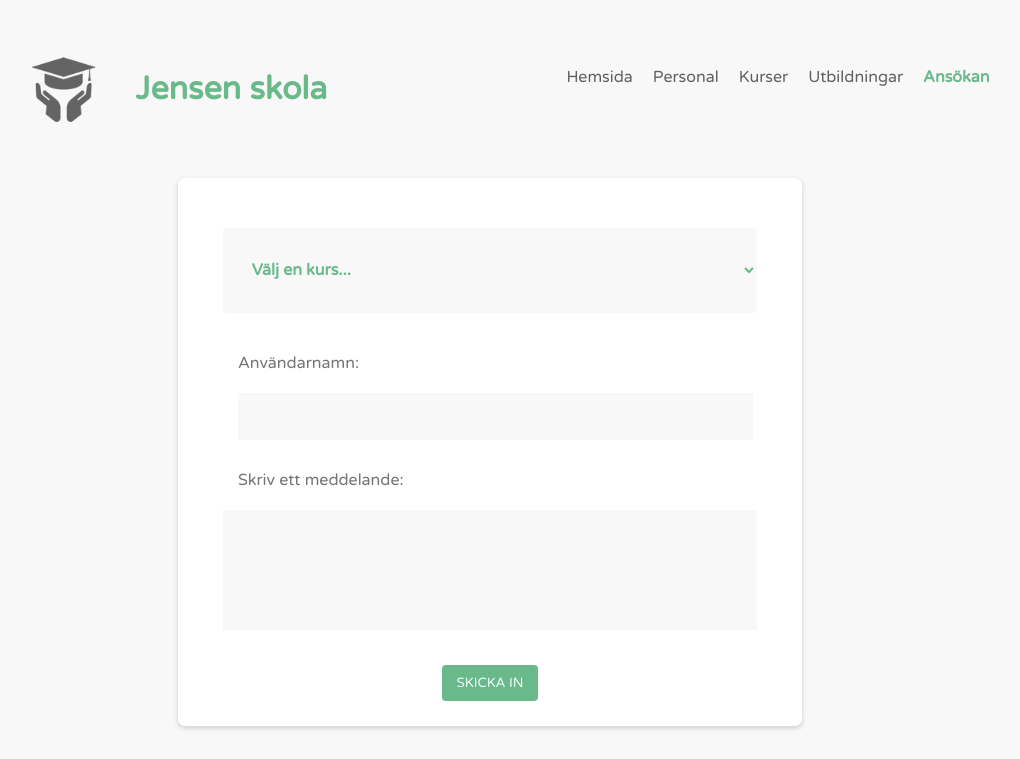
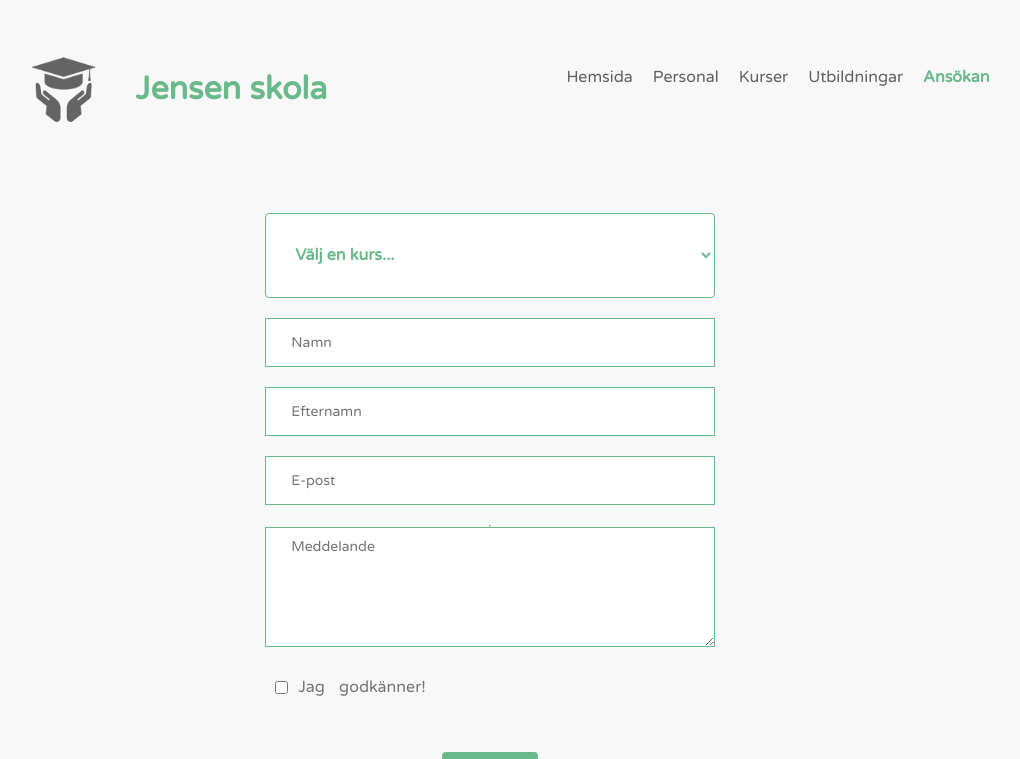
Before and after one commit to RazviCodingPadawan/Skolan_webbsida, a React (Create React App) app in the folder jensen_skolan_reactjs/: page /apply in a window 1280 px wide. Shown: the top 759 px of the page, without its empty margins (150-1170 px from the left). Built offline with nearby package versions, Linux system fonts and the light colour scheme; the HTML template or start-up script is replaced by a standard one.

Commit message:
Apply with validation and course choose possibility

```diff
--- a/jensen_skolan_reactjs/src/pages/Apply.js
+++ b/jensen_skolan_reactjs/src/pages/Apply.js
@@ -1,9 +1,5 @@
-// ARTUR sida
-
+import React from "react";
 import '../styles/Apply.css'
-import React, {Component, Fragment} from 'react';
-
-// COURCES ARRAY
 
 const COURCES =  [
         // Här måste jag ansluta databasen från sidan - utbildningar.
@@ -28,94 +24,154 @@ const COURCES =  [
         id: 'no',
         value: 'Node JS',
         title: 'Node JS',
-    }
+        },
+        {
+        id: 'db',
+        value: 'Mongo DB',
+        title: 'Mongo DB',
+        },
+
     ]
 
-// APPLY COMPONENT
 
-class Apply extends Component {
+class Apply extends React.Component {
+
+    //STATE
 
     state = {
-        inputText: '',
-        textareaText: '',
-        selectCourse: '',
-        addCourse: {
-            username: '',
-            text: '',
-            position: '',
-        }
+
+        select: '',
+        firstName: '',
+        secondName: '',
+        email: '',
+        message: '',
+        agree: false
+
         }
 
-    // HANDLERS
+    //HANDLERS
 
-    handleInputChange = ({target: {value} }) => {
-        this.setState ({
-            inputText: value,
-        })
+    handleChange = (event)=> {
+        this.setState({ [event.target.name]: event.target.value})
     }
 
-    handleTextareaChange = ({target: {value} }) => {
-        this.setState ({
-            textareaText: value,
-        })
+    handleCheckboxAgree = (event) => {
+        this.setState({ agree: event.target.checked})
     }
 
-    handleSelectChange = ({target: {value} }) => {
-        this.setState ({
-            selectCourse: value,
-        })
+        // VALIDATION AFTER SUBMIT CLICK
+
+        handleSubmit = () => {
+            const validateEmail = /^\w+([\.-]?\w+)*@\w+([\.-]?\w+)*(\.\w{2,3})+$/.test(this.state.email.toLocaleLowerCase());
+            const validateFirstName = this.state.firstName.length < 1;
+            const validateSecondName = this.state.secondName.length < 1;
+            const validateCheckbox = this.state.agree;
+
+            if(!validateEmail) {
+                alert('Ange e-post!')
+                return
+            }
+            if (validateFirstName) {
+                alert('Ange namn!')
+                return
+            }
+            if (validateSecondName) {
+                alert('Ange efternamn!')
+                return
+            }
+            if (!validateCheckbox) {
+                alert('Acceptera villkoren!')
+                return
             }
 
-    handleAddCourse = (e) => {
-        e.preventDefault();
-        const { inputText, textareaText, selectCourse} = this.state;
             this.setState({
-            inputText: '',
-            textareaText: '',
-            selectCourse: '',
-            addCourse: {
-                username: inputText,
-                text: textareaText,
-                position: selectCourse,
-            }
+                select: '',
+                firstName: '',
+                secondName: '',
+                email: '',
+                message: '',
+                agree: false
             })
+            alert('Tack för ansökan!');
         }
 
-    //FORM
 
     render() {
-        const {inputText, textareaText, selectCourse, addCourse} = this.state;
-        const {username, text, position} = addCourse;
+
+        // USE STATES
+
+        const {select, firstName, secondName, email, message, agree} = this.state;
+
         return (
-            <Fragment>
-                <div className='apply_container'>
-                    <form className='apply_form'>
-                        <select className='apply_select' value={selectCourse} onChange={this.handleSelectChange}>
+        <div className="apply_container">
+
+            <div className="apply_form">
+
+                    <select className="apply_select" name="select" value={select} onChange={this.handleChange}>
                         {COURCES.map(({ id, value, title}) => (
                                         <option className='apply_select_option' key={id} value={value}>{title}</option>
                                     ))}
                     </select>
-                        <label className='apply_label'>
-                            Användarnamn:
-                            <input className='apply_input' type='text' name='name' value={inputText} onChange={this.handleInputChange}/>
+
+                    <input className="apply_input"
+                    type='text'
+                    name="firstName"
+                    placeholder="Namn"
+                    value={firstName}
+                    onChange={this.handleChange}
+                    onSubmit={this.validateFirstName}
+                    />
+
+                    <input className="apply_input"
+                    type='text'
+                    name="secondName"
+                    placeholder="Efternamn"
+                    value={secondName}
+                    onChange={this.handleChange}
+                    onSubmit={this.validateSecondName}
+                    />
+
+                    <input className="apply_input"
+                    type='text'
+                    name="email"
+                    placeholder="E-post"
+                    value={email}
+                    onChange={this.handleChange}
+                    onSubmit={this.validateEmail}
+                    />
+
+                    <br />
+                    <hr />
+
+                    <textarea className="apply_textarea"
+                    type='text'
+                    name="message"
+                    placeholder="Meddelande"
+                    value={message}
+                    onChange={this.handleChange}
+                    />
+
+                    <br />
+
+                    <label className="apply_label">
+                        <input
+                        type='checkbox'
+                        name='agree'
+                        checked={agree}
+                        onChange={this.handleCheckboxAgree}/>
+                        <p className="apply_label_text">Jag godkänner!</p>
                     </label>
-                        <label className='apply_label_text' htmlFor='text'>Skriv ett meddelande:</label>
-                        <textarea className='apply_textarea' id='text' value={textareaText} onChange={this.handleTextareaChange}/>
-                        <button className='apply_btn' onClick={this.handleAddCourse}>SKICKA IN</button>
-                    </form>
-                    <div className='apply_course_list'>
-                        <h2 className='apply_h2'>{position}</h2>
-                        <h3 className='apply_h3'>{username}</h3>
-                        <h3 className='apply_h3'>{text}</h3>
+
+                    <button className="apply_btn" onClick={this.handleSubmit}>SKICKA IN</button>
                 </div>
         </div>
-            </Fragment>
-        )
+
+    )}
 }
-}
+
+//EXPORT FORM
 
 export {Apply}
 
 
-
 // ARTUR
--- a/jensen_skolan_reactjs/src/styles/Apply.css
+++ b/jensen_skolan_reactjs/src/styles/Apply.css
@@ -11,7 +11,7 @@
     display: flex;
     flex-direction: column;
     align-items: center;
-    width: 50%;
+    width: 40%;
     min-height: 450px;
     margin-top: 25px;
 }
@@ -22,37 +22,35 @@
     padding: 0 25px;
     margin-top: 35px;
     border-radius: 4px;
-    border: none;
+    border: #6AB98B 0.5px solid;
     color: #6AB98B;
     font-size: 16px;
     font-weight: 700;
+    background: white;
 }
 
 .apply_label {
     display: flex;
-    flex-direction: column;
-    margin-top: 15px;
-    width: 90%;
-    padding: 25px 10px 10px 10px;
+    align-items: center;
+    justify-content: center;
     color: #757575;
-    background: white;
 }
 
 .apply_input {
     display: flex;
+    width: 90%;
     margin-top: 20px;
     padding: 15px 25px;
     font-size: 14px;
     font-weight: 300;
+    border: #6AB98B 0.5px solid;
+    background: white;
 }
 
 .apply_label_text {
     display: flex;
-    align-items: center;
-    width: 90%;
     padding: 10px 10px 10px 10px;
     color: #757575;
-    background: white;
 }
 
 .apply_textarea {
@@ -62,6 +60,8 @@
     padding: 10px 25px;
     font-size: 14px;
     font-weight: 300;
+    background: white;
+    border: #6AB98B 0.5px solid;
 }
 
 .apply_btn {
@@ -93,12 +93,12 @@
 
 
 .apply_h2 {
-    border-bottom: 1px solid #3a3a3a;
+    border-bottom: 1px solid #6AB98B;
 }
 
 .apply_h3 {
     font-size: 16px;
-    color: #3a3a3a;
+    color: #6AB98B;
 }
 
 
```
Lines whose indentation alone changed are shown as unchanged.
